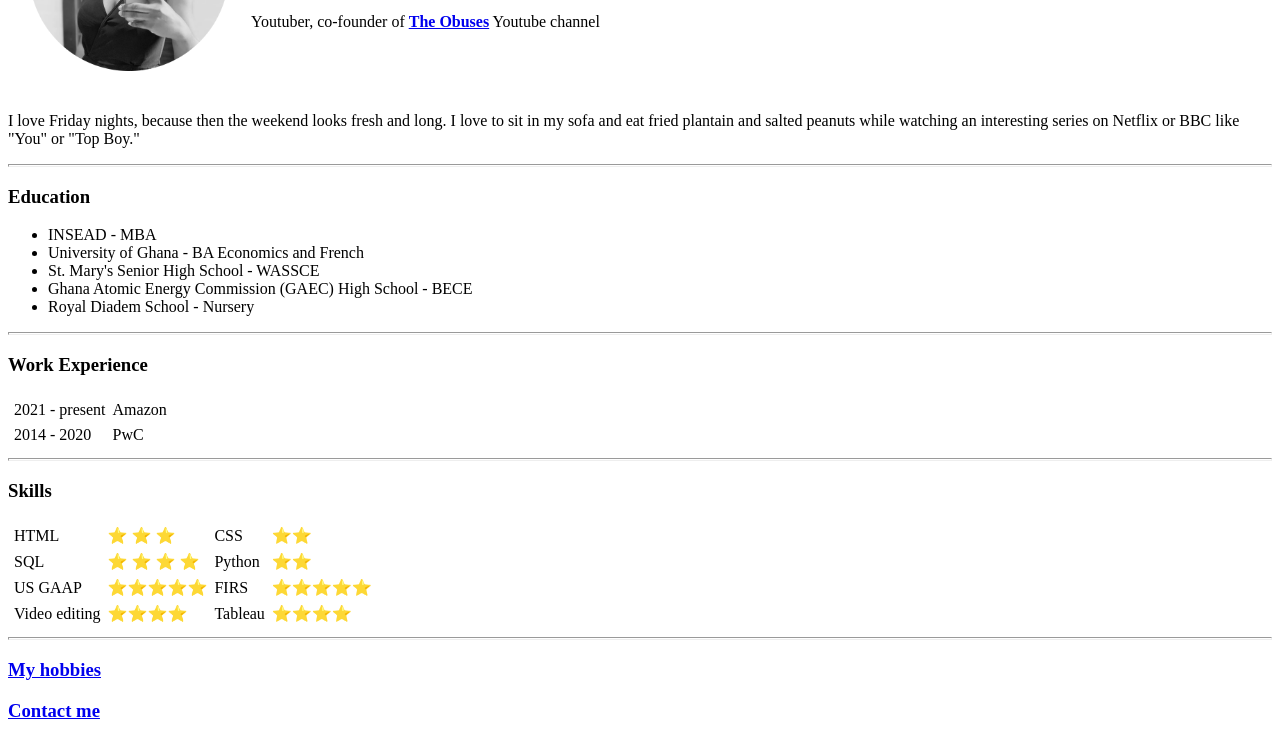
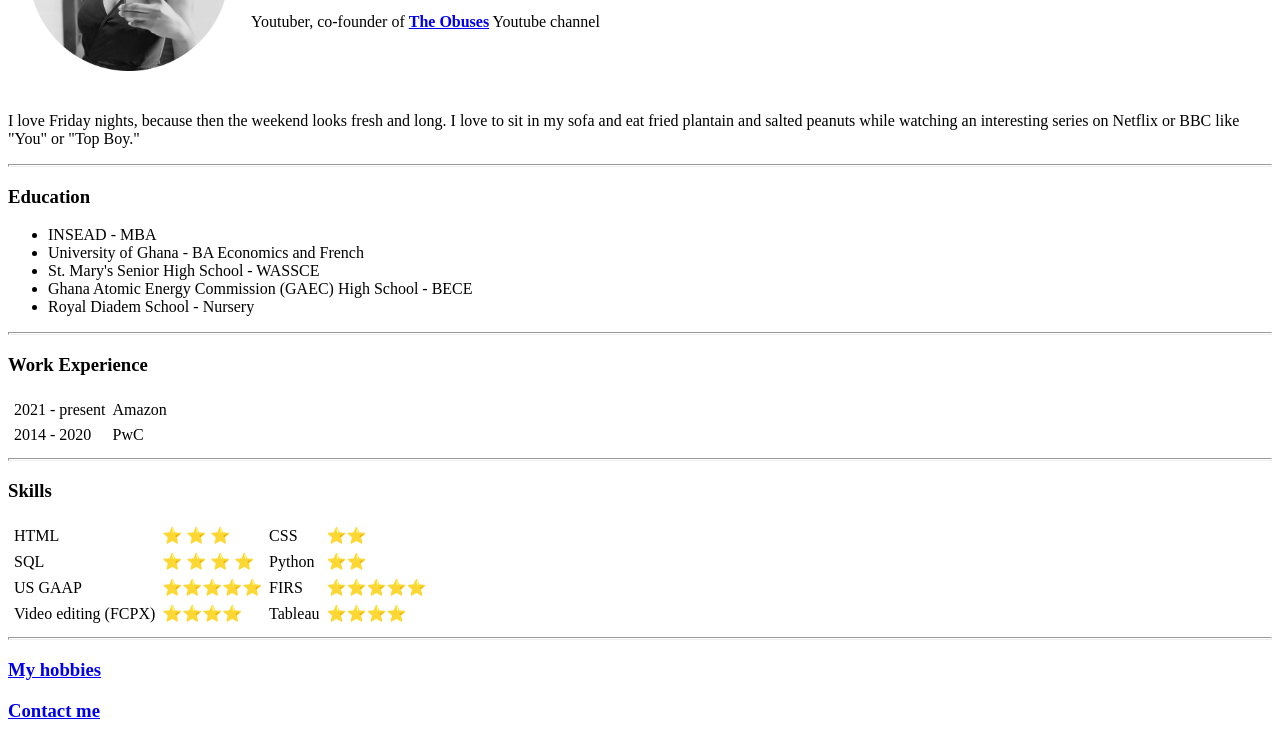
Before and after one commit to snaanortey/About-me, a plain HTML site: page index.html in a window 1280 px wide. Shown: the part 158-898 px from the top of the page. Drawn offline with Linux system fonts and the light colour scheme.

Commit message:
Add files via upload

```diff
--- a/index.html
+++ b/index.html
@@ -83,7 +83,7 @@
     </tr>
 
     <tr>
-      <td>Video editing</td>
+      <td>Video editing (FCPX)</td>
       <td>&#11088&#11088&#11088&#11088</td>
       <td>Tableau</td>
       <td>&#11088&#11088&#11088&#11088</td>
```
